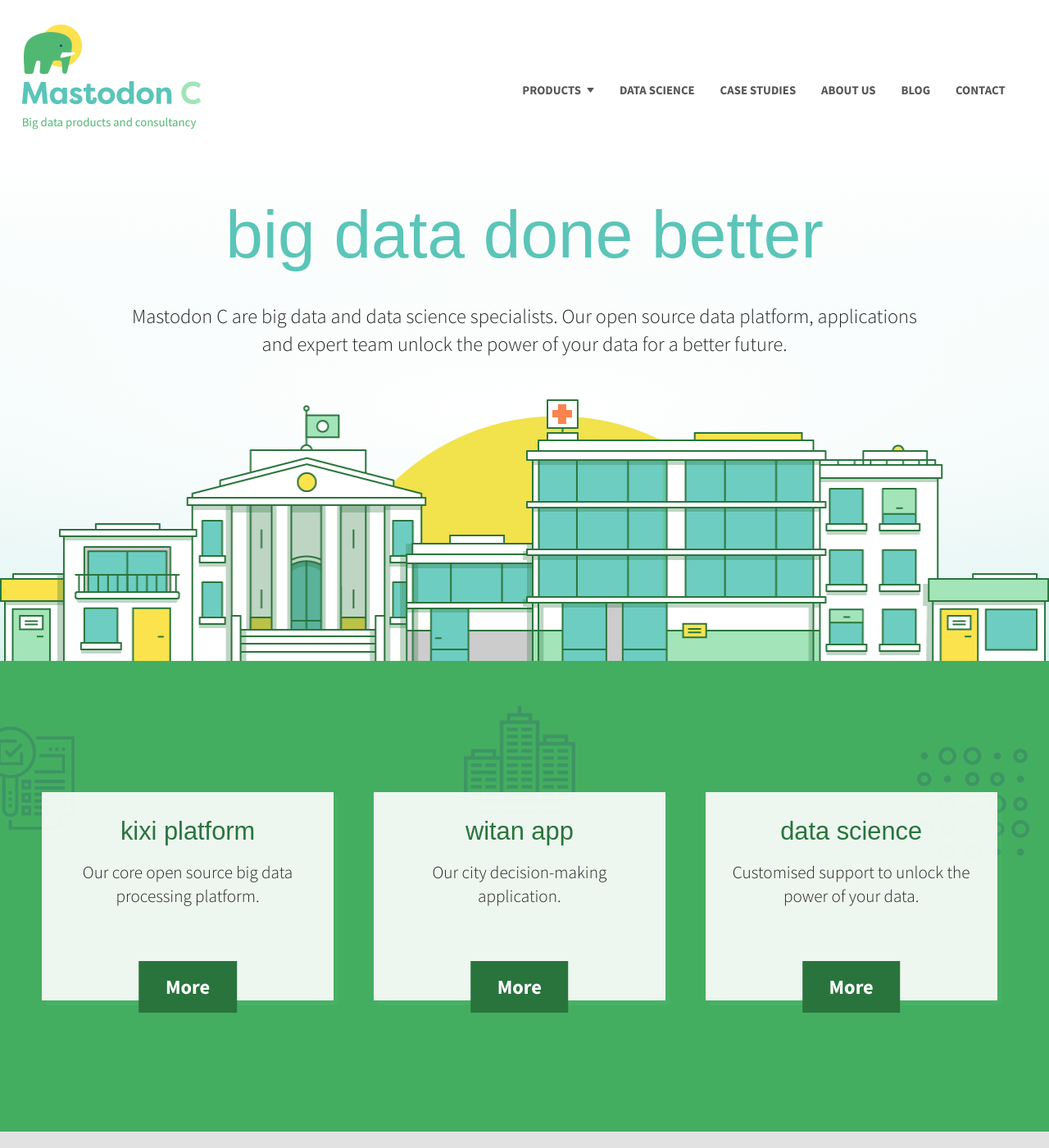
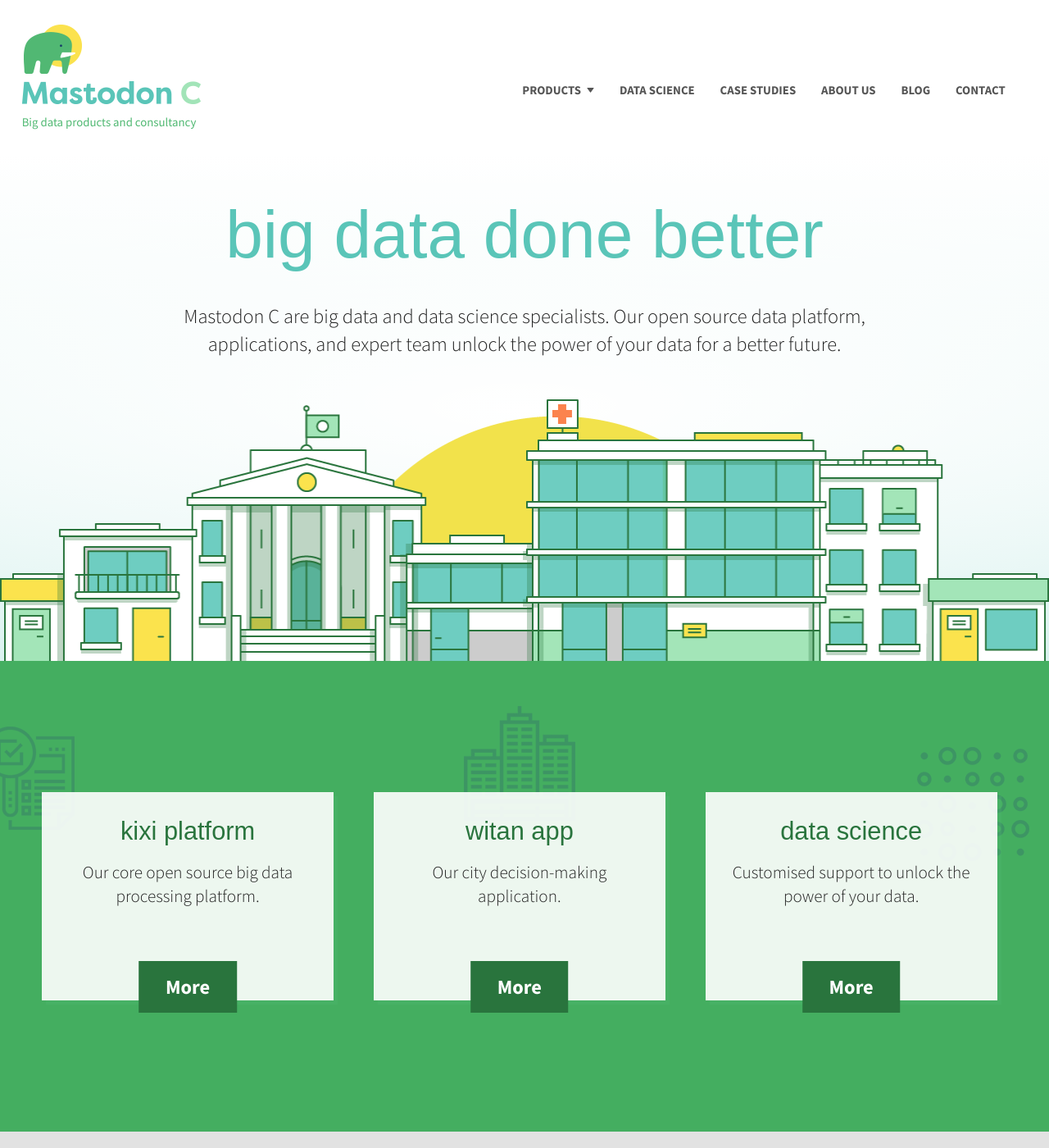
Before and after one commit to mantree/mastodonc.github.com, a Jekyll site: the page built from index.html, in a window 1280 px wide and 1400 px high. Shown: the whole window at 82% size. Built offline with Jekyll 4.4.1, drawn with Linux system fonts in a browser that asks for light colours; nearby versions of some CDN libraries; some of the changed text lies outside the part shown.

Commit message:
Fixed front page as per 1715 & 1716

```diff
--- a/_includes/home_hero.html
+++ b/_includes/home_hero.html
@@ -2,7 +2,7 @@
   <div class="hero">
     <h1 class="hero-title">Big data done better</h1>
     <div class="hero-cta-wrap">
-      <p class="hero-cta-subtitle">Mastodon C are big data and data science specialists. Our open source data platform, applications and expert team unlock the power of your data for a better future.</p>
+      <p class="hero-cta-subtitle">Mastodon C are big data and data science specialists. Our open source data platform, applications, and expert team unlock the power of your data for a better future.</p>
     </div>
   </div>
 </div>
--- a/_layouts/home.html
+++ b/_layouts/home.html
@@ -21,7 +21,7 @@
         </li>
         {% endfor %}
       </ul>
-      <p>Just a few of the organisations who use Kixi, Witan, and our data science consultancy every day.</p>
+      <p>Just a few of the organisations who use Kixi, Witan, and our data science consultancy.</p>
     </div>
     <section class="cta-home-wrap parallax" data-scroll-speed="2">
       <h1 class="section-title">Our experience</h1>
```
